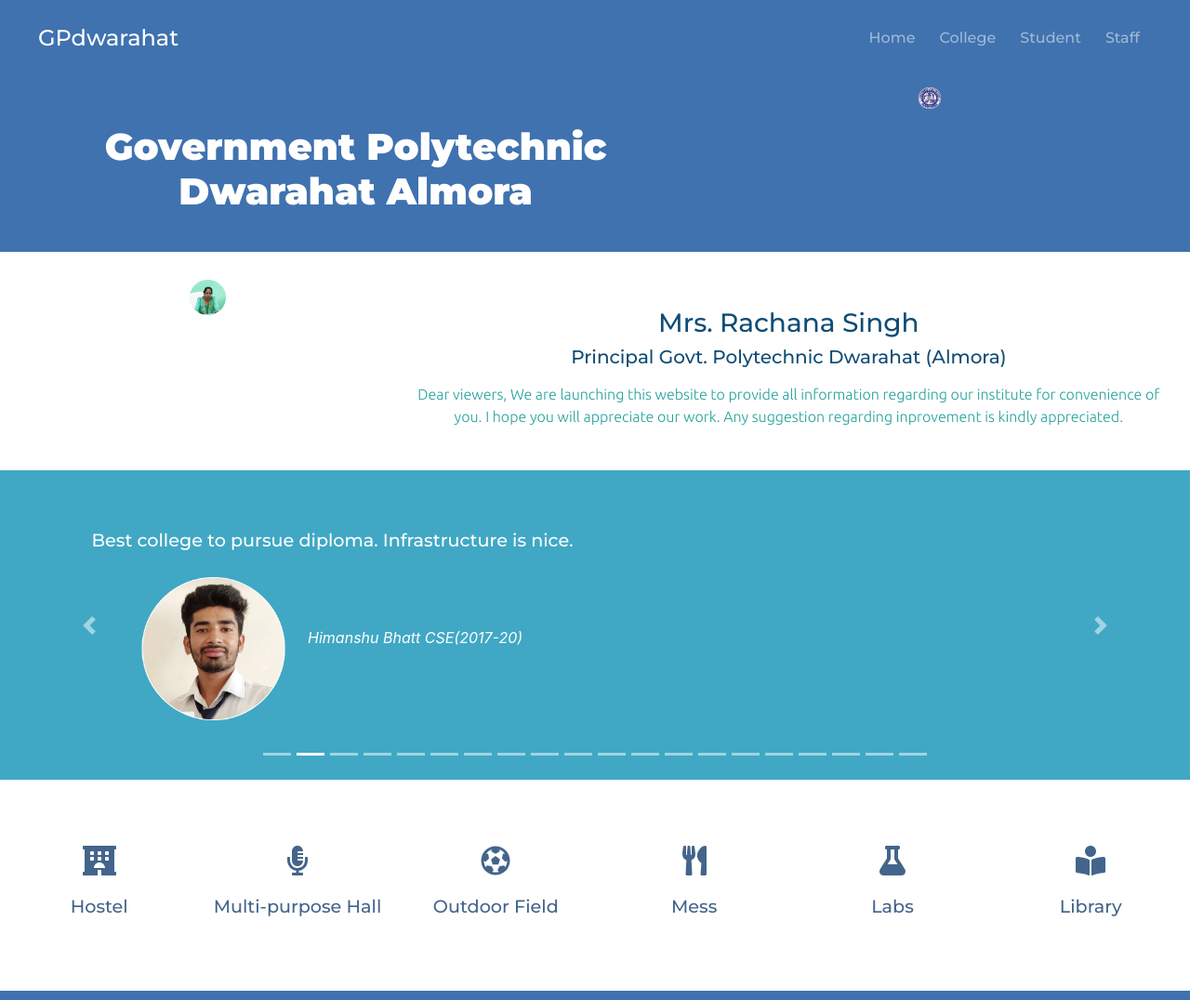
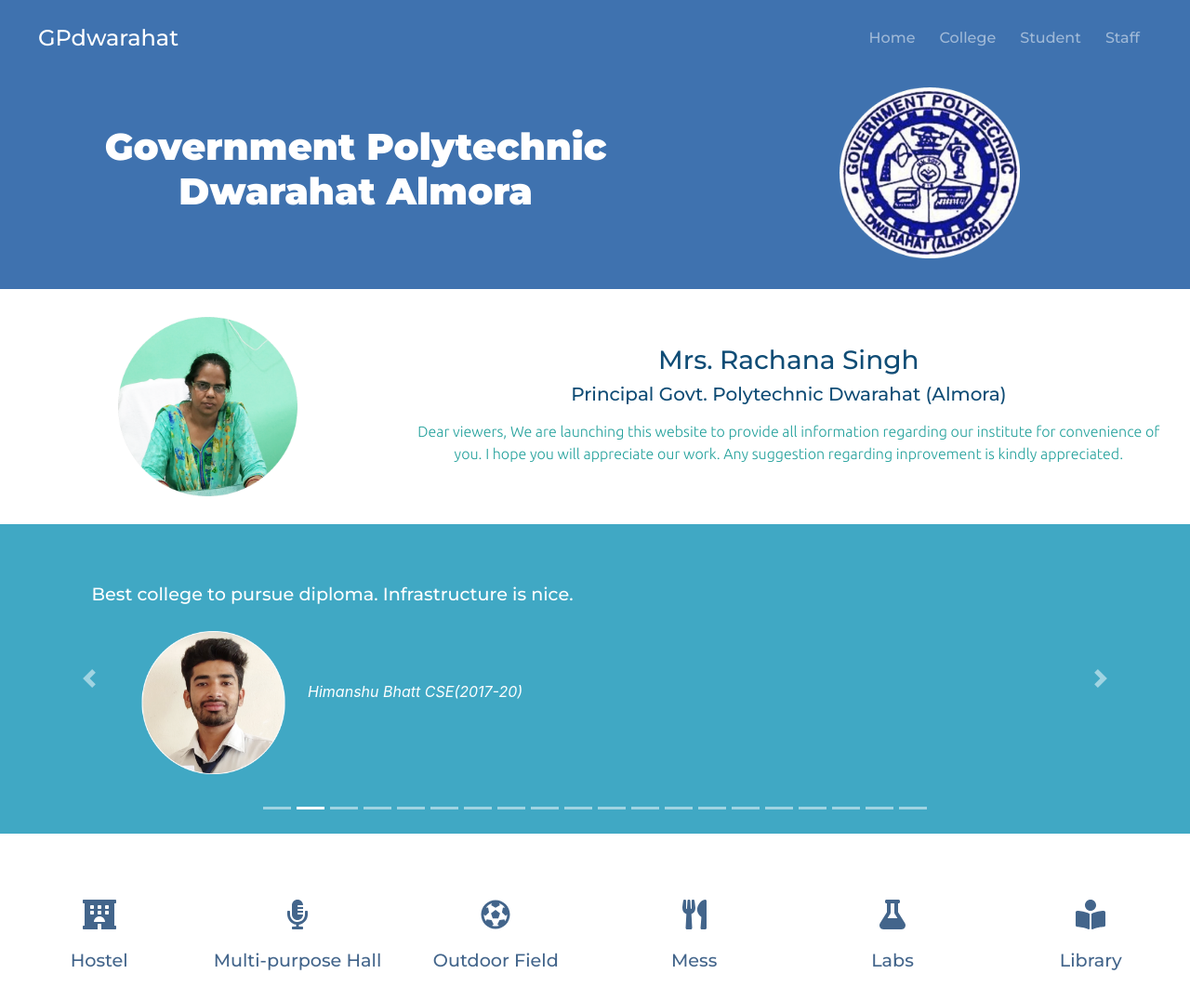
Before and after one commit to vivekfalkoti/GPdwarahat-Website, a plain HTML site: page index.html in a window 1280 px wide. Shown: the top 1076 px of the page at 93% size. Drawn offline with nearby package versions, Linux system fonts and the light colour scheme.

Commit message:
Update homestyle.css

```diff
--- a/css/homestyle.css
+++ b/css/homestyle.css
@@ -26,7 +26,7 @@
 
 .head-image {
   padding-top: 10px;
-  width: 5%;
+  width: 40%;
 }
 
 h1 {
@@ -42,7 +42,7 @@ h1 {
 }
 
 .principal-image {
-  width: 10%;
+  width: 50%;
 }
 
 .prindiv {
```
